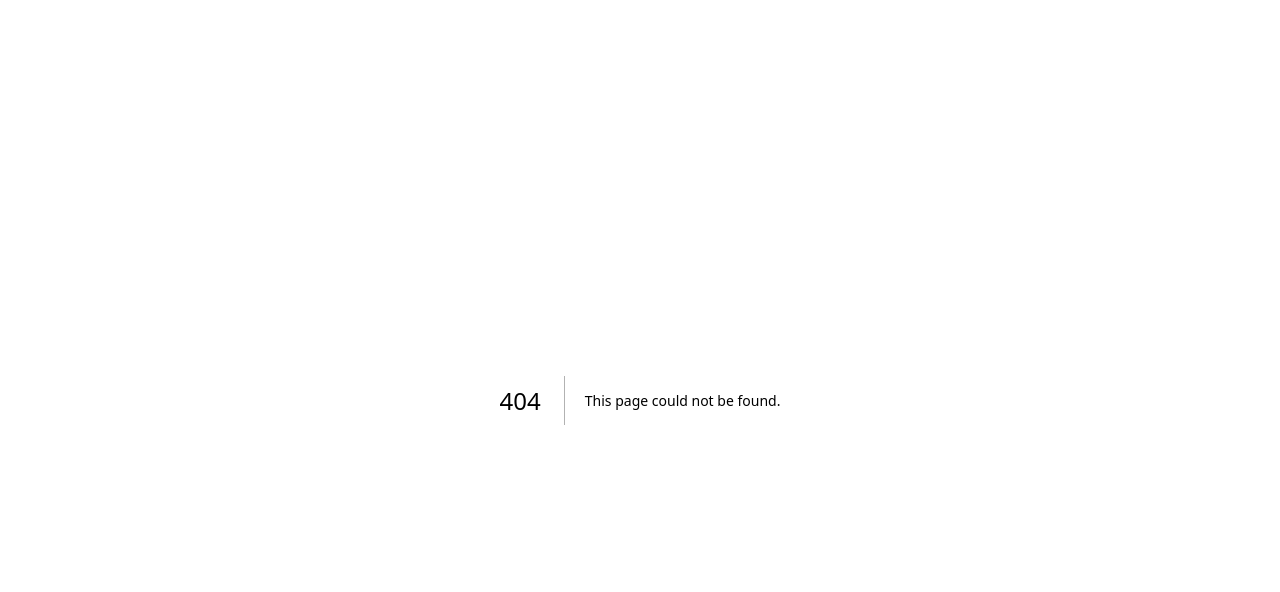
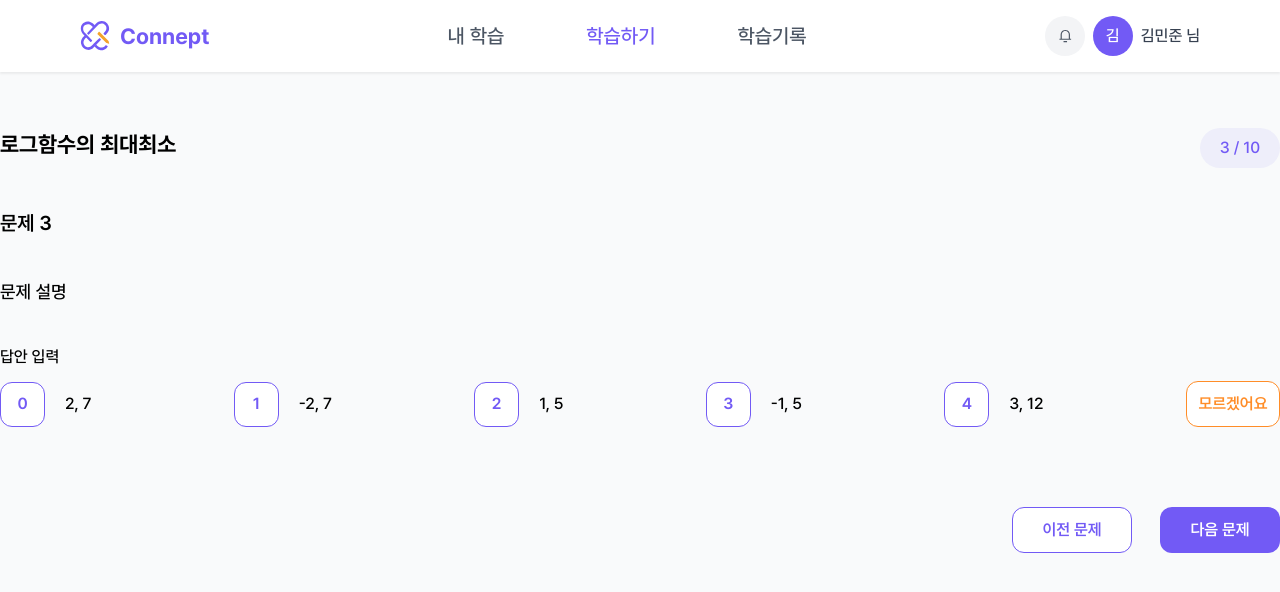
Before and after one commit to chocoboy08/connept, a Next.js app: page /questions in a window 1280 px wide. Before the commit this address had no page. Shown: the top 592 px of the page. Built offline with nearby package versions, Linux system fonts and the light colour scheme.

Commit message:
feat: 문제 학습 페이지 UI 추가

```diff
--- /dev/null
+++ b/src/app/(afterLogin)/questions/page.tsx
@@ -0,0 +1,93 @@
+"use client";
+
+import Button from "@/components/base/Button";
+import Flex from "@/components/base/Flex";
+import Text from "@/components/base/Text";
+import { useRouter } from "next/navigation";
+
+interface StudyPageProps {
+  type: "choice" | "short-answer";
+}
+
+const questionData = ["2, 7", "-2, 7", "1, 5", "-1, 5", "3, 12"];
+
+export default function QuestionsPage({ type = "choice" }: StudyPageProps) {
+  const router = useRouter();
+  return (
+    <Flex direction="column" gap={40}>
+      <Flex justify="space-between">
+        <Text size={22} weight={700} as={"h2"}>
+          로그함수의 최대최소
+        </Text>
+        <Flex
+          justify="center"
+          align="center"
+          className="bg-[#4F46E510] rounded-4xl w-20 h-10"
+        >
+          <Text color="var(--color-main)">3 / 10</Text>
+        </Flex>
+      </Flex>
+      <Text size={20} weight={600} as={"h3"}>
+        문제 3
+      </Text>
+      <Text size={18} weight={400}>
+        문제 설명
+      </Text>
+      <Flex direction="column">
+        <Flex direction="column">
+          <Text>답안 입력</Text>
+          <Flex justify="space-between" className="mt-3">
+            {type === "choice" ? (
+              questionData.map((item, idx) => (
+                <Flex align="center" gap={20} key={`${idx}-${item}`}>
+                  <Button
+                    onClickHandler={() => {}}
+                    type="outline"
+                    width={45}
+                    height={45}
+                  >
+                    {idx}
+                  </Button>
+                  <Text>{item}</Text>
+                </Flex>
+              ))
+            ) : (
+              <input
+                className="border border-[#AEAEB2] rounded-lg px-4  w-100 h-[46px] font-medium text-xl"
+                placeholder="답을 입력하세요"
+              />
+            )}
+            <Button
+              onClickHandler={() => {}}
+              type="outline"
+              color="#FF8D28"
+              width={94}
+              height={46}
+            >
+              모르겠어요
+            </Button>
+          </Flex>
+        </Flex>
+        <Flex justify="flex-end" gap={28} className="mt-20">
+          <Button
+            onClickHandler={() => {}}
+            type="outline"
+            width={120}
+            height={46}
+          >
+            이전 문제
+          </Button>
+          <Button
+            onClickHandler={() => {
+              router.push("/study/submit-confirm");
+            }}
+            width={120}
+            height={46}
+          >
+            다음 문제
+          </Button>
+        </Flex>
+      </Flex>
+    </Flex>
+  );
+}
```
